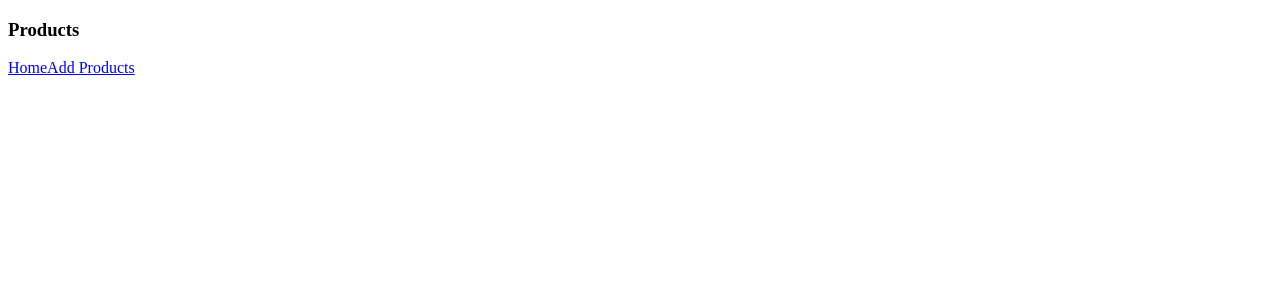
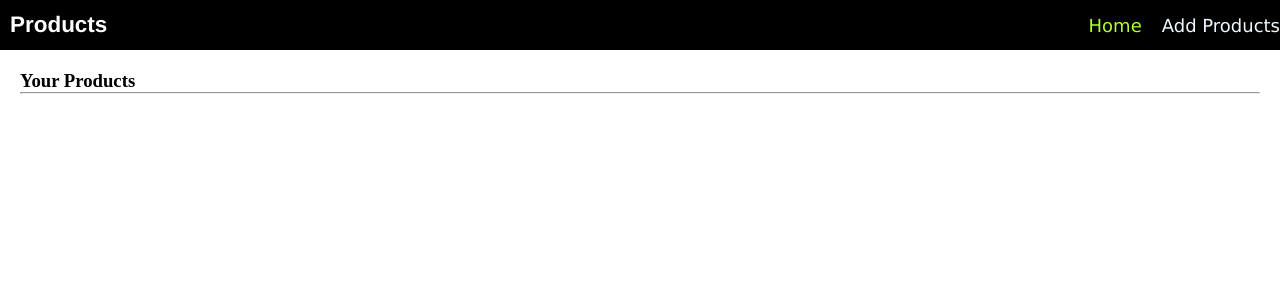
Before and after one commit to BlesonPhilip/10-product, a React (Vite) app: page / in a window 1280 px wide. Shown: the top 300 px of the page. Built offline with nearby package versions, Linux system fonts and the light colour scheme.

Commit message:
navbar is completed

```diff
--- a/src/App.css
+++ b/src/App.css
@@ -0,0 +1,4 @@
+* {
+  margin: 0;
+  box-sizing: border-box;
+}
--- a/src/App.jsx
+++ b/src/App.jsx
@@ -1,4 +1,5 @@
 import React from "react";
+import "./App.css";
 import { Routes, Route } from "react-router-dom";
 import Home from "./pages/Home/home";
 import Product from "./pages/AboutProduct/product";
--- a/src/components/Navbar/navbar.css
+++ b/src/components/Navbar/navbar.css
@@ -0,0 +1,31 @@
+.nav {
+  display: flex;
+  align-items: center;
+  background-color: black;
+  color: white;
+  justify-content: space-between;
+  height: 50px;
+}
+
+.left {
+  padding: 10px;
+  font-size: larger;
+  font-family: "Franklin Gothic Medium", "Arial Narrow", Arial, sans-serif;
+}
+
+.page {
+  display: flex;
+  gap: 20px;
+}
+
+.page .link {
+  color: aliceblue;
+  text-decoration: none;
+  font-size: large;
+  font-family: "Lucida Sans", "Lucida Sans Regular", "Lucida Grande",
+    "Lucida Sans Unicode", Geneva, Verdana, sans-serif;
+}
+
+.page .active {
+  color: greenyellow;
+}
--- a/src/components/Navbar/navbar.jsx
+++ b/src/components/Navbar/navbar.jsx
@@ -1,6 +1,6 @@
 import React from "react";
 import { NavLink } from "react-router-dom";
-
+import "./navbar.css";
 const Navbar = () => {
   return (
     <div className="nav">
@@ -8,8 +8,12 @@ const Navbar = () => {
         <h3>Products</h3>
       </div>
       <div className="page">
-        <NavLink to="/">Home</NavLink>
-        <NavLink to="/product">Add Products</NavLink>
+        <NavLink className="link" to="/">
+          Home
+        </NavLink>
+        <NavLink className="link" to="/product">
+          Add Products
+        </NavLink>
       </div>
     </div>
   );
--- a/src/pages/AboutProduct/product.jsx
+++ b/src/pages/AboutProduct/product.jsx
@@ -1,7 +1,7 @@
 import React from "react";
 
 const Product = () => {
-  return <div>Product</div>;
+  return <div></div>;
 };
 
 export default Product;
--- a/src/pages/Home/home.css
+++ b/src/pages/Home/home.css
@@ -0,0 +1,3 @@
+.head {
+  margin: 20px;
+}
--- a/src/pages/Home/home.jsx
+++ b/src/pages/Home/home.jsx
@@ -1,7 +1,18 @@
 import React from "react";
+import "./home.css";
+import { useState } from "react";
 
 const Home = () => {
-  return;
+  const [products, setProducts] = useState();
+  return (
+    <>
+      <div className="head">
+        <h3>Your Products</h3>
+        <hr />
+      </div>
+      <div className="product-contanier">{Map.product}</div>
+    </>
+  );
 };
 
 export default Home;
```
